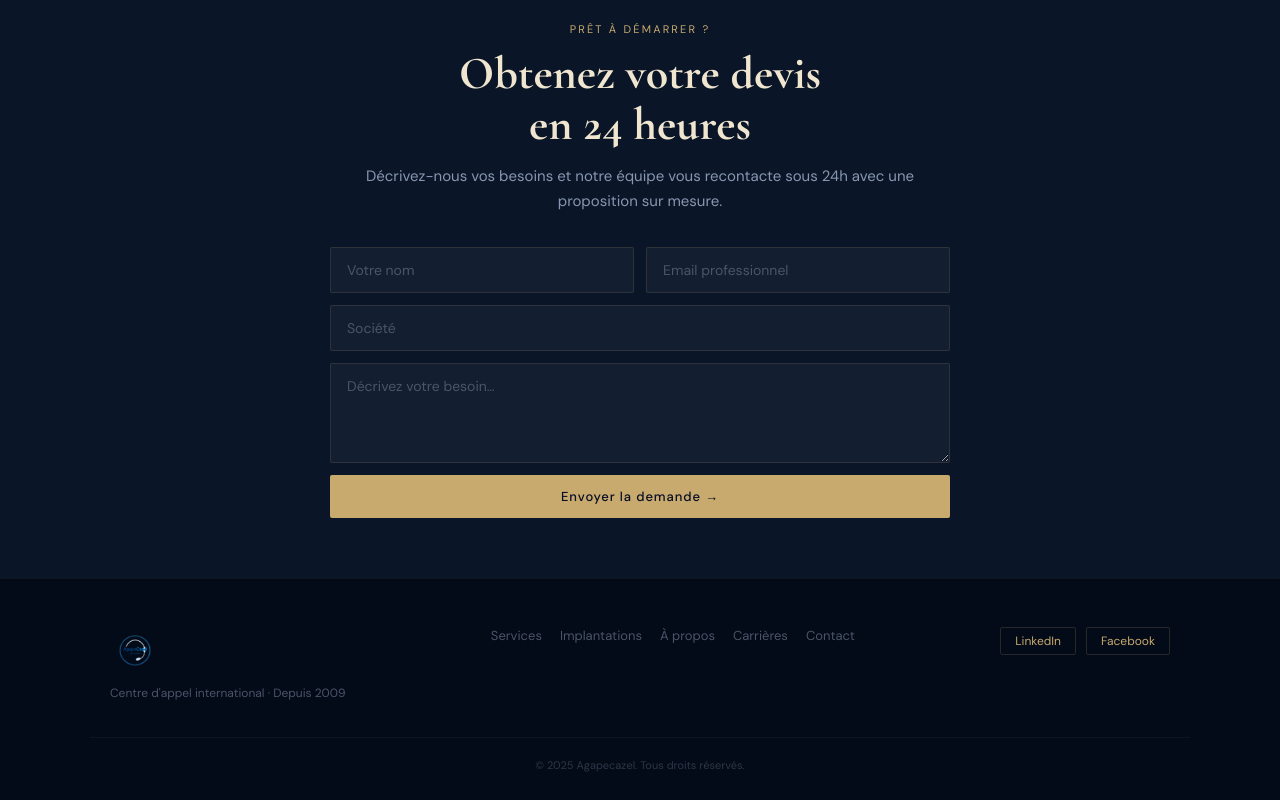
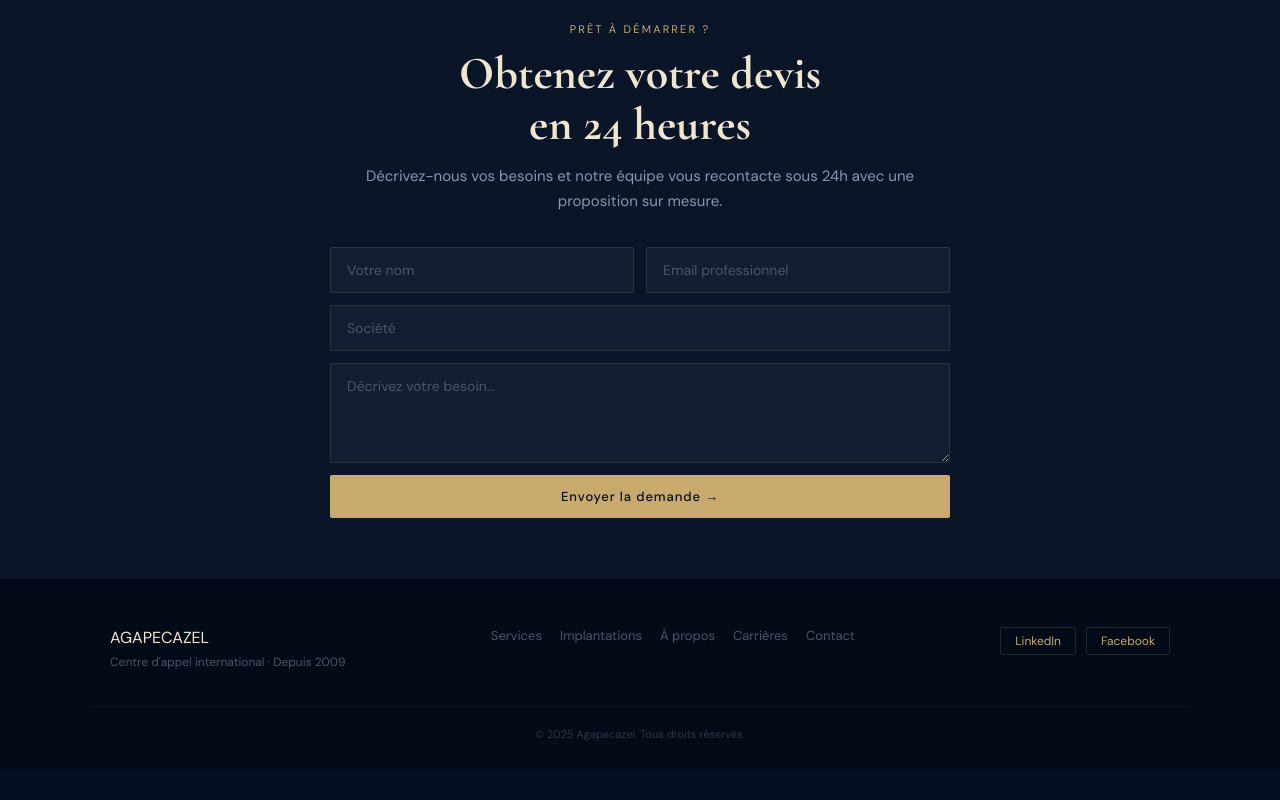
Before and after one commit to allanbavajee/Agapecazel, a Next.js app: page / in a window 1280 px wide. Shown: the part 2547-3347 px from the top of the page. After the commit the page ends 3316 px from the top, so only its background shows below. Built offline with nearby package versions, Linux system fonts and the light colour scheme.

Commit message:
Update page.js

```diff
--- a/app/page.js
+++ b/app/page.js
@@ -459,9 +459,9 @@ export default function Home() {
         {/* ── FOOTER ── */}
         <footer className="footer-pad" style={s.footer}>
           <div className="footer-inner" style={s.footerInner}>
-            <div>
-              <img src="/logo.png" alt="AgapeCazel" style={{ height: 50, width: "auto", display: "block" }} />
-              <p style={{ color: "#4A5568", fontSize: 12, marginTop: 8 }}>{t.footerSub}</p>
+           <div>
+              <p style={s.navLogo}>AGAPECAZEL</p>
+              <p style={{ color: "#4A5568", fontSize: 12, marginTop: 6 }}>Centre d'appel international · Depuis 2009</p>
             </div>
             <div style={{ display: "flex", gap: 18, flexWrap: "wrap" }}>
               {t.footerLinks.map((l) => (
```
